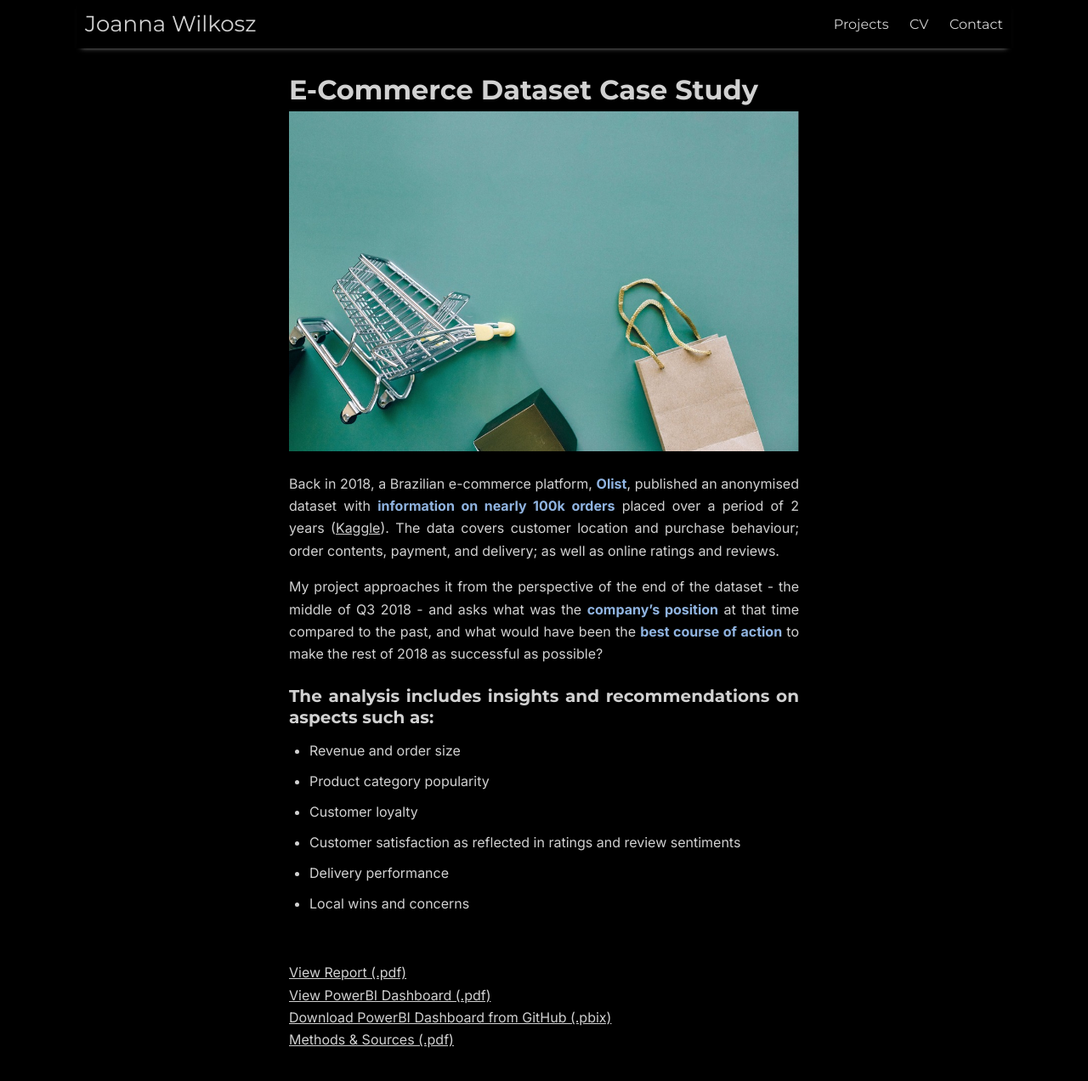
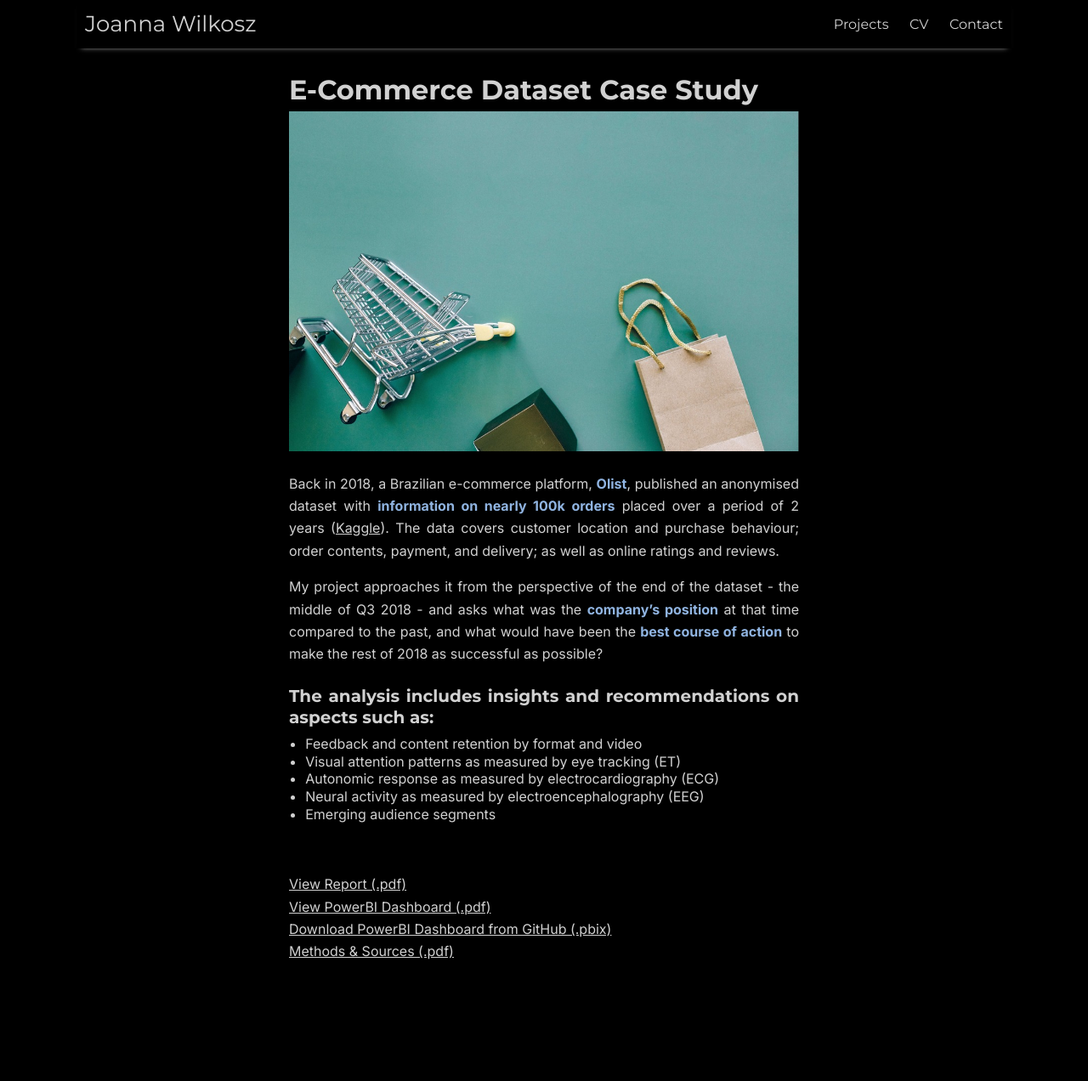
Before and after one commit to joanna-wi/joanna-wi.github.io, a Jekyll site: the page built from _projects/project-1.md, in a window 1280 px wide and 1309 px high. Shown: the top 1272 px of the window at 85% size. Built offline with Jekyll 4.4.1, drawn with Linux system fonts in a browser that asks for light colours; nearby versions of some CDN libraries.

Commit message:
Update project-1.md

```diff
--- a/_projects/project-1.md
+++ b/_projects/project-1.md
@@ -3,6 +3,11 @@ layout: post
 title: E-Commerce Dataset Case Study
 image: ecommerce-1.jpg
 ---
+<style>
+.project-list { padding-left: 1.2em; margin: 0.5em 0; }
+.project-list li { margin: 0; padding: 0; line-height: 1.3; }
+</style>
+
 <div style="text-align: justify;" markdown="1">
 
 Back in 2018, a Brazilian e-commerce platform, <strong style="color:#90b4e1;">Olist</strong>, published an anonymised dataset with <strong style="color:#90b4e1;">information on nearly 100k orders</strong> placed over a period of 2 years (<a href="https://www.kaggle.com/datasets/olistbr/brazilian-ecommerce" target="_blank" rel="noopener noreferrer">Kaggle</a>). The data covers customer location and purchase behaviour; order contents, payment, and delivery; as well as online ratings and reviews.
@@ -13,12 +18,13 @@ My project approaches it from the perspective of the end of the dataset - the mi
 
 ### The analysis includes insights and recommendations on aspects such as:
 
-- Revenue and order size
-- Product category popularity
-- Customer loyalty
-- Customer satisfaction as reflected in ratings and review sentiments
-- Delivery performance
-- Local wins and concerns
+<ul class="project-list">
+  <li>Feedback and content retention by format and video</li>
+  <li>Visual attention patterns as measured by eye tracking (ET)</li>
+  <li>Autonomic response as measured by electrocardiography (ECG)</li>
+  <li>Neural activity as measured by electroencephalography (EEG)</li>
+  <li>Emerging audience segments</li>
+</ul>
 
 <br>
 
```
